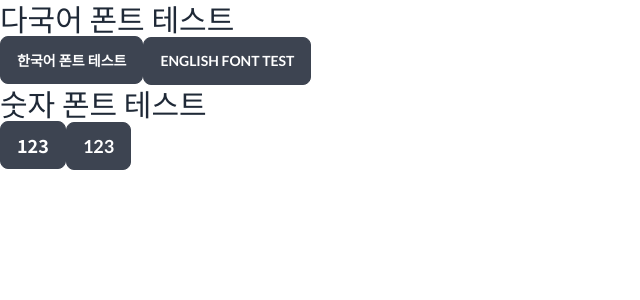
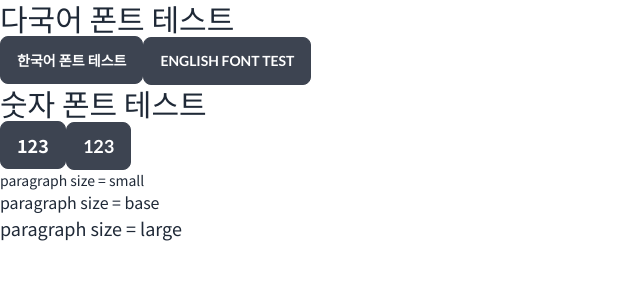
Before and after one commit to 2P3S/2p3s-scrum-dice, a Next.js app: page / in a window 1280 px wide. Shown: the top 300 px of the page, without its empty margins (0-640 px from the left). Built offline with nearby package versions, Linux system fonts and the light colour scheme.

Commit message:
[#23] frontend_atoms Pargraph 태그 추가

```diff
--- /dev/null
+++ b/src/components/atoms/paragraph/index.ts
@@ -0,0 +1 @@
+export { Paragraph } from './paragraph';
--- /dev/null
+++ b/src/components/atoms/paragraph/paragraph.tsx
@@ -0,0 +1,20 @@
+import React from 'react';
+import classnames from 'classnames';
+
+interface ParagraphProps extends React.HTMLAttributes<HTMLParagraphElement> {
+  size?: 'small' | 'base' | 'large';
+}
+
+export const Paragraph = ({ children, className, color, size, ...props }: ParagraphProps) => {
+  const style = classnames(className, {
+    'text-sm': size === 'small',
+    'text-base': !size || size === 'base',
+    'text-lg': size === 'large',
+  });
+
+  return (
+    <p className={style} {...props}>
+      {children}
+    </p>
+  );
+};
--- a/src/pages/index.tsx
+++ b/src/pages/index.tsx
@@ -6,6 +6,7 @@ import { Noto_Sans_KR, Lato } from 'next/font/google';
 
 // Todo: atomic 디자인 패턴 실험중에만 하기의 컴포넌트를 추가한다.
 import Button from '@/components/atoms/button/Button';
+import { Paragraph } from '@/components/atoms/paragraph';
 
 const notoSansKr = Noto_Sans_KR({
   // preload: true, 기본값
@@ -37,6 +38,9 @@ export default function Home() {
         <h3 className="text-3xl">숫자 폰트 테스트</h3>
         <Button className="text-lg">123</Button>
         <Button className="text-lg font-lato">123</Button>
+        <Paragraph size="small">paragraph size = small</Paragraph>
+        <Paragraph size="base">paragraph size = base</Paragraph>
+        <Paragraph size="large">paragraph size = large</Paragraph>
       </main>
     </>
   );
```
